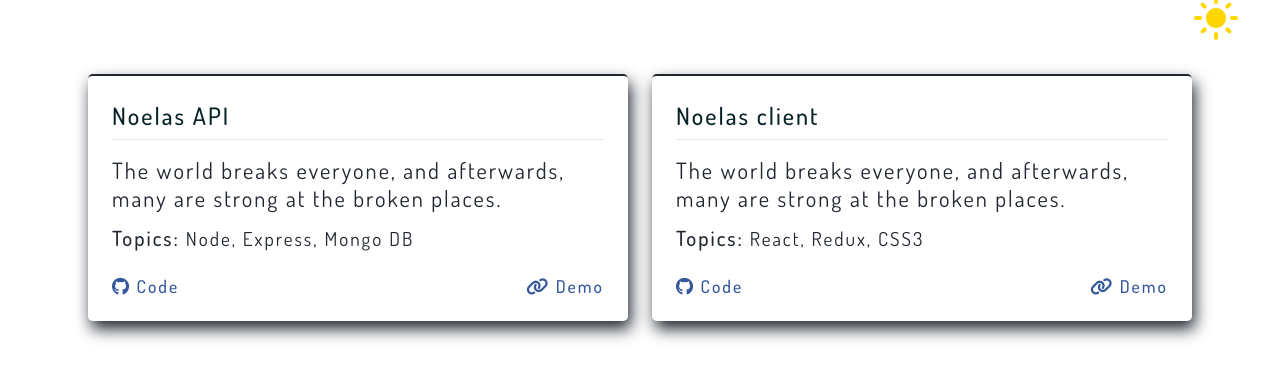
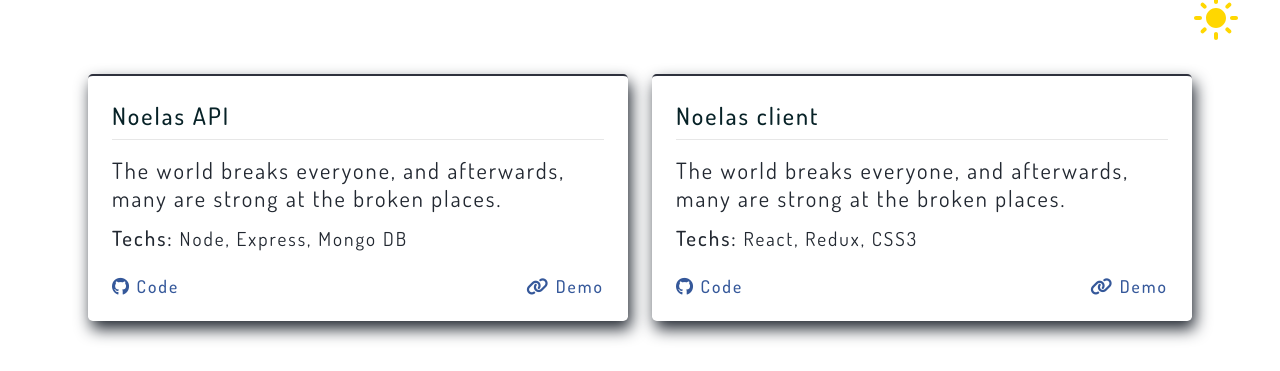
Before and after one commit to alekskimeu/my-portfolio, a Next.js app: page /projects in a window 1280 px wide. Shown: the part 118-489 px from the top of the page. Built offline with nearby package versions, Linux system fonts and the light colour scheme.

Commit message:
Change theme toggle icon color

```diff
--- a/components/Header/Header.jsx
+++ b/components/Header/Header.jsx
@@ -53,6 +53,7 @@ const Header = ({ isLight, changeTheme }) => {
 					{theme === "light" ? (
 						<DarkModeIcon
 							className={styles.themeToggle}
+							style={{ color: "#2e313d" }}
 							onClick={() => setTheme("dark")}
 						/>
 					) : (
--- a/components/Project/Project.jsx
+++ b/components/Project/Project.jsx
@@ -17,13 +17,13 @@ const Project = ({ project }) => {
 						: "3px 8px 16px #222831",
 
 				borderTop:
-					theme === "light" ? "2px solid #222831" : "2px solid #222831",
+					theme === "light" ? "2px solid #222831" : "2px solid #2e313d",
 			}}
 		>
 			<h2 className={styles.title}>{project.title}</h2>
 			<p className={styles.description}>{project.description}</p>
 			<p className={styles.tech}>
-				<span>Topics:</span> {project.techs.join(", ")}
+				<span>Techs:</span> {project.techs.join(", ")}
 			</p>
 			<div className={styles.projectCta}>
 				<Link href={`${project.code}`}>
```
